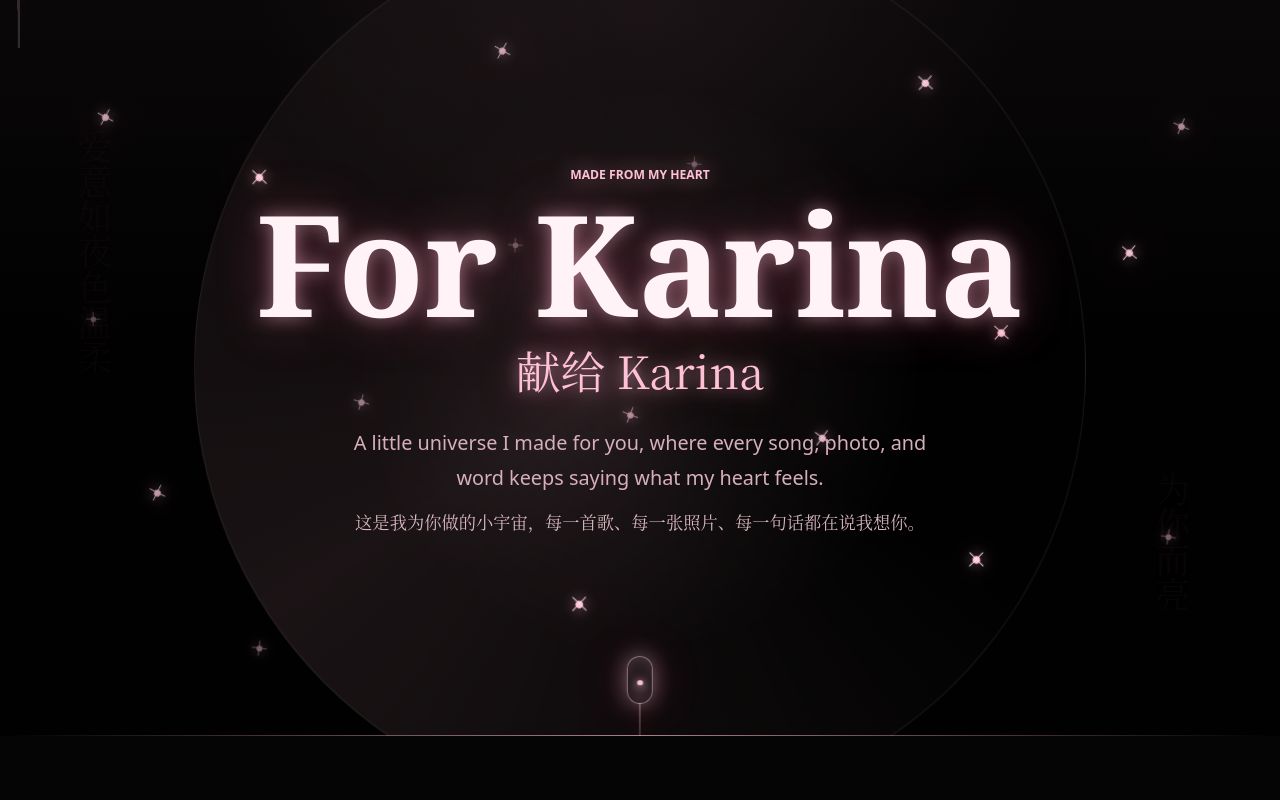
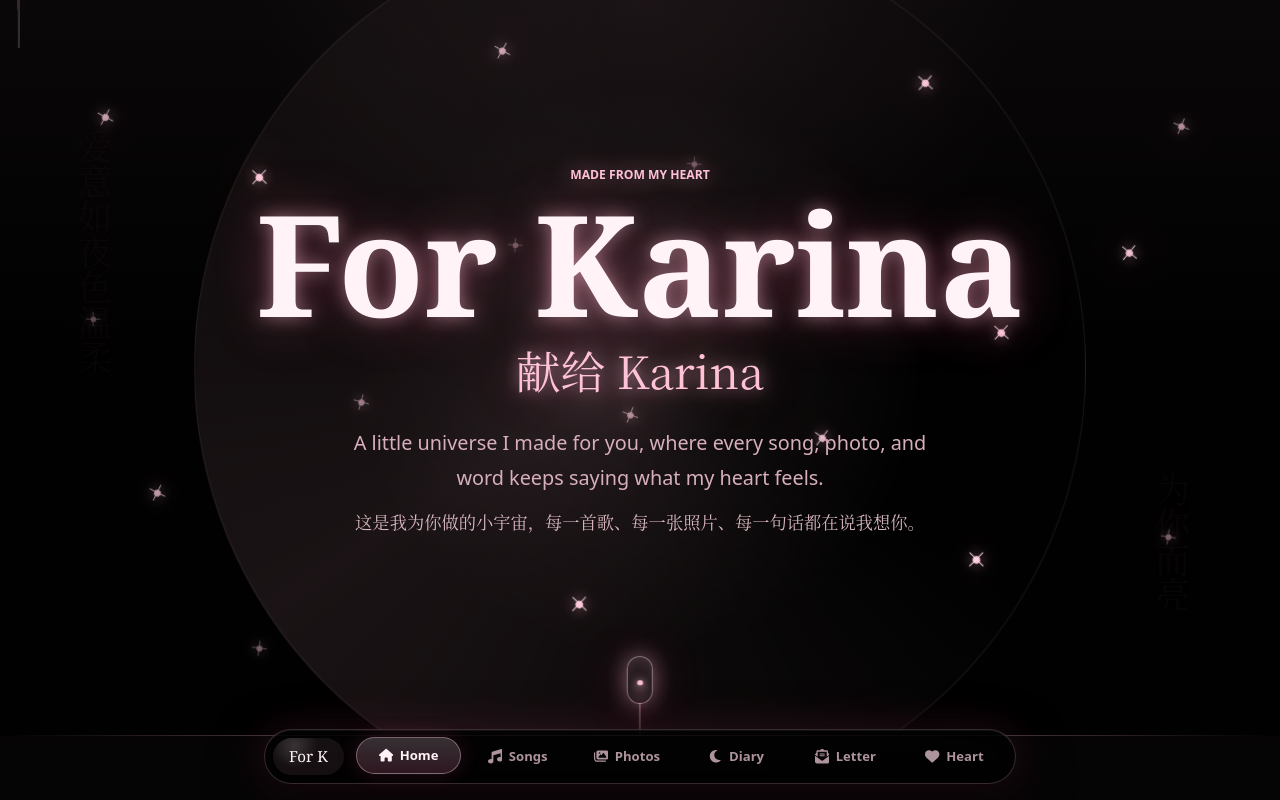
Before and after one commit to teuzowebdeveloper9/for-scarlett-website, a React (Vite) app: page / in a window 1280 px wide. Shown: the top 800 px of the page. Built offline with nearby package versions, Linux system fonts and the light colour scheme; no server answers.

Commit message:
Elevate romantic site experience

```diff
--- a/src/App.css
+++ b/src/App.css
@@ -1,10 +1,164 @@
 .site-shell {
   min-height: 100svh;
   overflow-x: hidden;
+  padding-bottom: 5.5rem;
   background:
     linear-gradient(180deg, rgba(255, 182, 202, 0.035), transparent 22rem),
     radial-gradient(circle at 50% 0%, rgba(255, 182, 202, 0.075), transparent 24rem),
     var(--color-black);
+}
+
+.site-shell::before {
+  content: '';
+  position: fixed;
+  left: var(--pointer-x, 50vw);
+  top: var(--pointer-y, 40vh);
+  z-index: 50;
+  width: 18rem;
+  aspect-ratio: 1;
+  border-radius: 999px;
+  background: radial-gradient(circle, rgba(255, 193, 214, 0.08), transparent 68%);
+  filter: blur(0.25rem);
+  mix-blend-mode: screen;
+  opacity: 0.82;
+  pointer-events: none;
+  transform: translate(-50%, -50%);
+  transition: opacity 180ms ease;
+}
+
+.site-shell > * {
+  position: relative;
+}
+
+.experience-nav {
+  position: fixed;
+  right: 50%;
+  bottom: max(var(--space-4), env(safe-area-inset-bottom));
+  z-index: 980;
+  display: flex;
+  align-items: center;
+  gap: var(--space-3);
+  width: min(47rem, calc(100vw - 2rem));
+  padding: 0.5rem;
+  border: 1px solid rgba(255, 205, 220, 0.2);
+  border-radius: 999px;
+  background: rgba(2, 2, 2, 0.76);
+  box-shadow:
+    0 1.4rem 4rem rgba(0, 0, 0, 0.48),
+    0 0 2.8rem rgba(255, 95, 159, 0.14),
+    inset 0 1px 0 rgba(255, 255, 255, 0.06);
+  -webkit-backdrop-filter: blur(22px) saturate(155%);
+  backdrop-filter: blur(22px) saturate(155%);
+  transform: translateX(50%);
+}
+
+.experience-nav-mark {
+  flex: 0 0 auto;
+  display: inline-flex;
+  align-items: center;
+  justify-content: center;
+  min-height: 2.3rem;
+  padding: 0 var(--space-4);
+  border-radius: 999px;
+  background:
+    radial-gradient(circle at 30% 20%, rgba(255, 241, 246, 0.16), transparent 40%),
+    rgba(255, 193, 214, 0.08);
+  color: var(--color-cream);
+  font-family: var(--font-display);
+  font-size: 0.95rem;
+  white-space: nowrap;
+}
+
+.experience-nav-items {
+  display: grid;
+  grid-template-columns: repeat(6, minmax(0, 1fr));
+  gap: 0.25rem;
+  width: 100%;
+}
+
+.experience-nav-button {
+  display: inline-flex;
+  align-items: center;
+  justify-content: center;
+  gap: 0.42rem;
+  min-width: 0;
+  min-height: 2.3rem;
+  padding: 0 0.8rem;
+  border: 1px solid transparent;
+  border-radius: 999px;
+  background: transparent;
+  color: rgba(255, 217, 229, 0.68);
+  cursor: pointer;
+  font-size: 0.82rem;
+  font-weight: 800;
+  transition:
+    transform 180ms ease,
+    background 180ms ease,
+    border-color 180ms ease,
+    color 180ms ease,
+    box-shadow 180ms ease;
+}
+
+.experience-nav-button svg {
+  flex: 0 0 auto;
+  font-size: 0.9rem;
+}
+
+.experience-nav-button span {
+  overflow: hidden;
+  text-overflow: ellipsis;
+  white-space: nowrap;
+}
+
+.experience-nav-button:hover,
+.experience-nav-button.is-active {
+  border-color: rgba(255, 224, 235, 0.36);
+  background:
+    linear-gradient(180deg, rgba(255, 240, 246, 0.14), rgba(255, 95, 159, 0.11)),
+    rgba(255, 193, 214, 0.08);
+  color: var(--color-cream);
+  box-shadow: 0 0 1.3rem rgba(255, 95, 159, 0.15);
+  transform: translateY(-1px);
+}
+
+.reveal-on-scroll,
+.music-card,
+.album-stage,
+.sleep-diary-form,
+.handwritten-letter,
+.heart-stage {
+  opacity: 0.35;
+  transform: translateY(1.25rem);
+  transition:
+    opacity 720ms ease,
+    transform 720ms cubic-bezier(0.2, 0.8, 0.2, 1);
+}
+
+.reveal-on-scroll.is-visible,
+.music-card.is-visible,
+.album-stage.is-visible,
+.sleep-diary-form.is-visible,
+.handwritten-letter.is-visible,
+.heart-stage.is-visible {
+  opacity: 1;
+  transform: translateY(0);
+}
+
+.music-card:nth-child(2n).is-visible {
+  transition-delay: 70ms;
+}
+
+.music-card:nth-child(3n).is-visible {
+  transition-delay: 120ms;
+}
+
+.hero-section,
+.music-section,
+.album-section,
+.sleep-diary-section,
+.letter-section,
+.heart-section {
+  scroll-margin-top: 1rem;
 }
 
 .scroll-glow-progress {
@@ -2367,6 +2521,31 @@
 }
 
 @media (max-width: 820px) {
+  .site-shell {
+    padding-bottom: 5rem;
+  }
+
+  .experience-nav {
+    width: calc(100vw - 1rem);
+    gap: 0.35rem;
+    padding: 0.4rem;
+  }
+
+  .experience-nav-mark {
+    min-height: 2.15rem;
+    padding-inline: 0.85rem;
+    font-size: 0.86rem;
+  }
+
+  .experience-nav-button {
+    min-height: 2.15rem;
+    padding-inline: 0.5rem;
+  }
+
+  .experience-nav-button span {
+    display: none;
+  }
+
   .hero-section,
   .music-section,
   .album-section,
@@ -2644,6 +2823,27 @@
 }
 
 @media (max-width: 520px) {
+  .site-shell {
+    padding-bottom: 4.7rem;
+  }
+
+  .experience-nav {
+    bottom: max(0.55rem, env(safe-area-inset-bottom));
+    width: calc(100vw - 0.8rem);
+  }
+
+  .experience-nav-mark {
+    display: none;
+  }
+
+  .experience-nav-items {
+    gap: 0.18rem;
+  }
+
+  .experience-nav-button {
+    padding-inline: 0.35rem;
+  }
+
   .hero-section,
   .music-section,
   .album-section,
@@ -2856,6 +3056,12 @@
 
   .neon-heart {
     width: min(10rem, 54vw);
+  }
+}
+
+@media (pointer: coarse) {
+  .site-shell::before {
+    display: none;
   }
 }
 
@@ -2868,4 +3074,14 @@
     scroll-behavior: auto !important;
     transition-duration: 1ms !important;
   }
-}
+
+  .reveal-on-scroll,
+  .music-card,
+  .album-stage,
+  .sleep-diary-form,
+  .handwritten-letter,
+  .heart-stage {
+    opacity: 1 !important;
+    transform: none !important;
+  }
+}
--- a/src/App.jsx
+++ b/src/App.jsx
@@ -1,4 +1,5 @@
 import FloatingMusicPlayer from './components/FloatingMusicPlayer'
+import ExperienceLayer from './components/ExperienceLayer'
 import Hero from './components/Hero'
 import KarinaPhotoAlbum from './components/KarinaPhotoAlbum'
 import LoverPage from './components/LoverPage'
@@ -17,6 +18,7 @@ function App() {
   return (
     <main className="site-shell">
       <div className="scroll-glow-progress" aria-hidden="true" />
+      <ExperienceLayer />
       <FloatingMusicPlayer tracks={localMusicTracks} />
       <Hero />
       <MusicGallery songs={localMusicTracks} />
--- /dev/null
+++ b/src/components/ExperienceLayer.jsx
@@ -0,0 +1,107 @@
+import { useEffect, useState } from 'react'
+import { FaEnvelopeOpenText, FaHeart, FaHouse, FaImages, FaMoon, FaMusic } from 'react-icons/fa6'
+
+const moments = [
+  { id: 'home', label: 'Home', icon: FaHouse },
+  { id: 'songs', label: 'Songs', icon: FaMusic },
+  { id: 'photos', label: 'Photos', icon: FaImages },
+  { id: 'diary', label: 'Diary', icon: FaMoon },
+  { id: 'letter', label: 'Letter', icon: FaEnvelopeOpenText },
+  { id: 'heart', label: 'Heart', icon: FaHeart },
+]
+
+function ExperienceLayer() {
+  const [activeMoment, setActiveMoment] = useState(moments[0].id)
+
+  useEffect(() => {
+    const sectionObserver = new IntersectionObserver(
+      (entries) => {
+        const visibleEntry = entries
+          .filter((entry) => entry.isIntersecting)
+          .sort((left, right) => right.intersectionRatio - left.intersectionRatio)[0]
+
+        if (visibleEntry?.target.id) {
+          setActiveMoment(visibleEntry.target.id)
+        }
+      },
+      {
+        rootMargin: '-32% 0px -44% 0px',
+        threshold: [0.18, 0.32, 0.56],
+      },
+    )
+
+    const revealObserver = new IntersectionObserver(
+      (entries) => {
+        entries.forEach((entry) => {
+          if (entry.isIntersecting) {
+            entry.target.classList.add('is-visible')
+            revealObserver.unobserve(entry.target)
+          }
+        })
+      },
+      {
+        rootMargin: '0px 0px -12% 0px',
+        threshold: 0.12,
+      },
+    )
+
+    moments.forEach(({ id }) => {
+      const section = document.getElementById(id)
+
+      if (section) {
+        sectionObserver.observe(section)
+        revealObserver.observe(section)
+      }
+    })
+
+    const revealChildren = document.querySelectorAll(
+      '.music-card, .album-stage, .sleep-diary-form, .handwritten-letter, .heart-stage',
+    )
+    revealChildren.forEach((item) => revealObserver.observe(item))
+
+    const pointerQuery = window.matchMedia('(pointer: fine)')
+    const handlePointerMove = (event) => {
+      if (!pointerQuery.matches) {
+        return
+      }
+
+      document.documentElement.style.setProperty('--pointer-x', `${event.clientX}px`)
+      document.documentElement.style.setProperty('--pointer-y', `${event.clientY}px`)
+    }
+
+    window.addEventListener('pointermove', handlePointerMove)
+
+    return () => {
+      sectionObserver.disconnect()
+      revealObserver.disconnect()
+      window.removeEventListener('pointermove', handlePointerMove)
+    }
+  }, [])
+
+  const visitMoment = (id) => {
+    document.getElementById(id)?.scrollIntoView({ behavior: 'smooth', block: 'start' })
+  }
+
+  return (
+    <nav className="experience-nav" aria-label="Karina experience sections">
+      <span className="experience-nav-mark">For K</span>
+      <div className="experience-nav-items">
+        {moments.map(({ id, label, icon: Icon }) => (
+          <button
+            key={id}
+            type="button"
+            className={`experience-nav-button ${activeMoment === id ? 'is-active' : ''}`}
+            onClick={() => visitMoment(id)}
+            aria-label={`Go to ${label}`}
+            aria-current={activeMoment === id ? 'true' : undefined}
+          >
+            <Icon />
+            <span>{label}</span>
+          </button>
+        ))}
+      </div>
+    </nav>
+  )
+}
+
+export default ExperienceLayer
--- a/src/components/Hero.jsx
+++ b/src/components/Hero.jsx
@@ -2,7 +2,7 @@ function Hero() {
   const sparkles = Array.from({ length: 18 }, (_, index) => index)
 
   return (
-    <section className="hero-section" aria-labelledby="hero-title">
+    <section className="hero-section reveal-on-scroll" id="home" aria-labelledby="hero-title">
       <div className="hero-aura" aria-hidden="true" />
       <div className="hero-particles" aria-hidden="true">
         {sparkles.map((item) => (
--- a/src/components/KarinaPhotoAlbum.jsx
+++ b/src/components/KarinaPhotoAlbum.jsx
@@ -51,7 +51,7 @@ function KarinaPhotoAlbum() {
   }, [isAutoPlaying])
 
   return (
-    <section className="album-section" aria-labelledby="album-title">
+    <section className="album-section reveal-on-scroll" id="photos" aria-labelledby="album-title">
       <div className="album-shell">
         <div className="album-copy">
           <p className="eyebrow">photo album</p>
--- a/src/components/LoveEnvelope.jsx
+++ b/src/components/LoveEnvelope.jsx
@@ -85,7 +85,7 @@ function LoveEnvelope() {
   }
 
   return (
-    <section className="letter-section" aria-labelledby="letter-title">
+    <section className="letter-section reveal-on-scroll" id="letter" aria-labelledby="letter-title">
       <div className="section-heading">
         <p className="eyebrow">the words I keep for you</p>
         <h2 id="letter-title">A letter from the softest part of me</h2>
--- a/src/components/MusicGallery.jsx
+++ b/src/components/MusicGallery.jsx
@@ -6,7 +6,7 @@ function openTrack(musicId) {
 
 function MusicGallery({ songs }) {
   return (
-    <section className="music-section" aria-labelledby="music-title">
+    <section className="music-section reveal-on-scroll" id="songs" aria-labelledby="music-title">
       <div className="section-heading">
         <p className="eyebrow">soundtrack</p>
         <h2 id="music-title">The songs I would play for you</h2>
--- a/src/components/RotatingNeonHeart.jsx
+++ b/src/components/RotatingNeonHeart.jsx
@@ -22,7 +22,7 @@ function RotatingNeonHeart() {
   }
 
   return (
-    <section className="heart-section" aria-labelledby="heart-title">
+    <section className="heart-section reveal-on-scroll" id="heart" aria-labelledby="heart-title">
       <div className="section-heading">
         <p className="eyebrow">the last light</p>
         <h2 id="heart-title">My heart is yours, Karina</h2>
--- a/src/components/SleepDiarySection.jsx
+++ b/src/components/SleepDiarySection.jsx
@@ -76,7 +76,7 @@ function SleepDiarySection() {
   }
 
   return (
-    <section className="sleep-diary-section" aria-labelledby="sleep-diary-title">
+    <section className="sleep-diary-section reveal-on-scroll" id="diary" aria-labelledby="sleep-diary-title">
       <div className="sleep-diary-shell">
         <div className="sleep-diary-copy">
           <p className="eyebrow">while I sleep</p>
```
